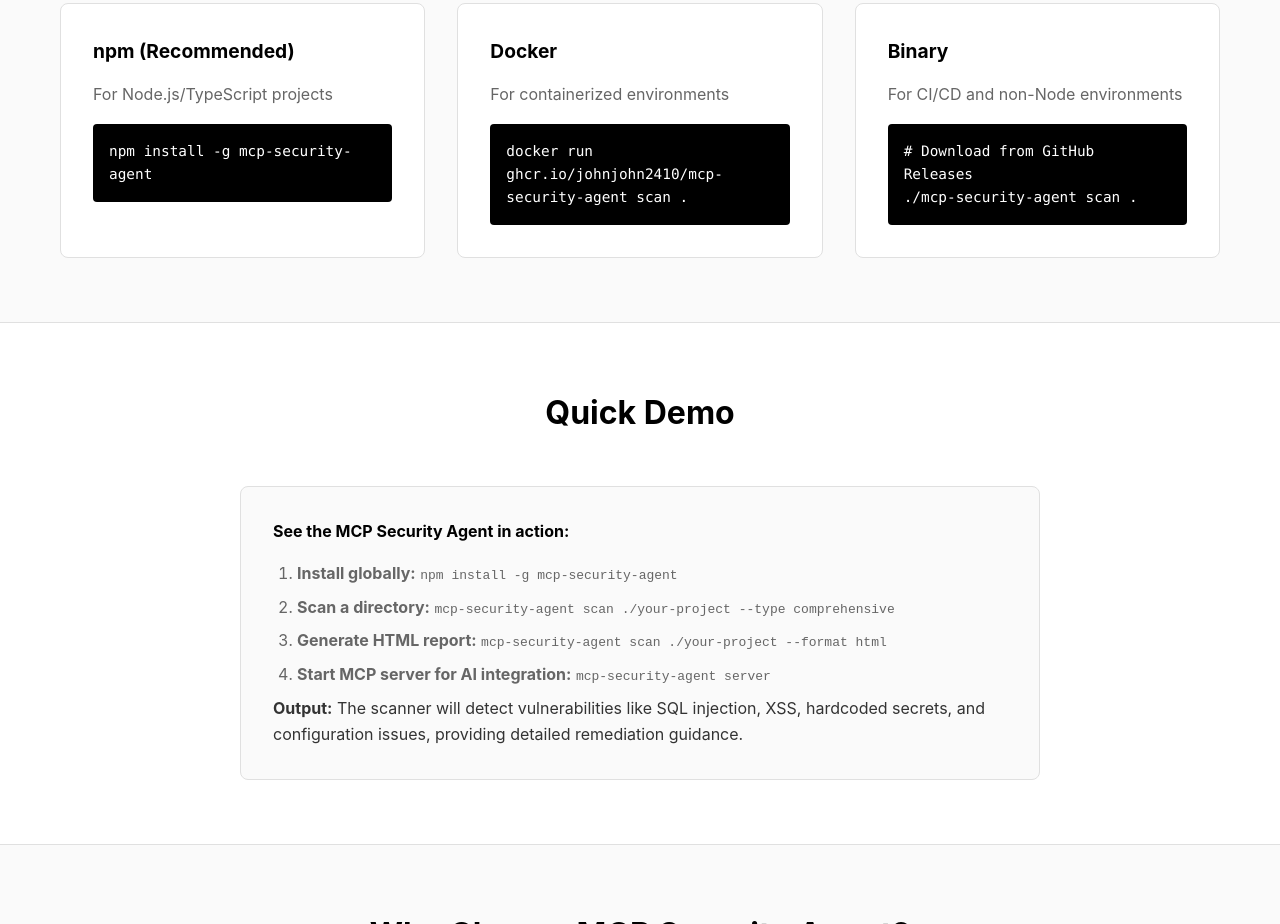
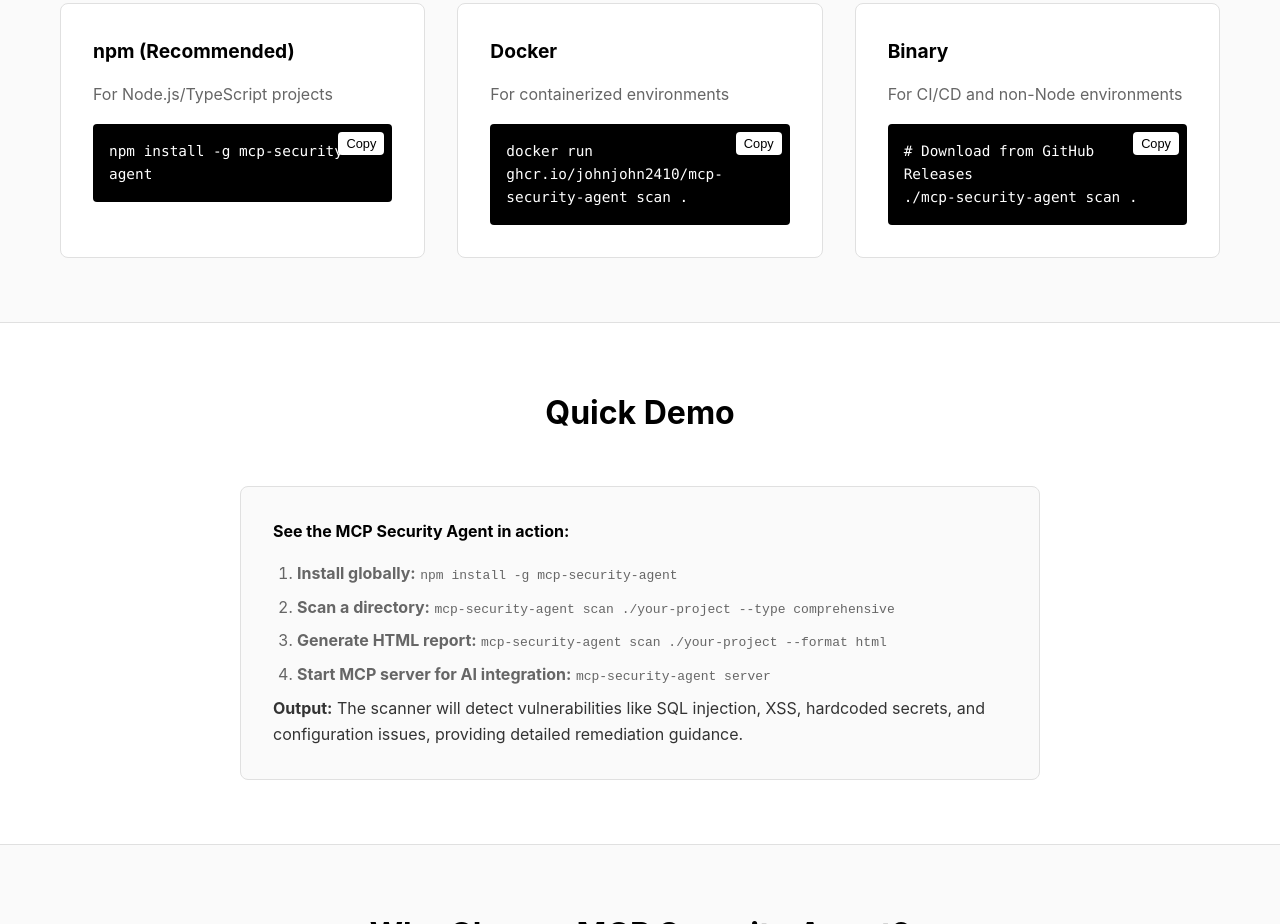
Before and after one commit to johnjohn2410/MCP-Security-Agent, a website: page docs/index.html in a window 1280 px wide. Shown: the part 1140-2064 px from the top of the page. Drawn offline with Linux system fonts and the light colour scheme.

Commit message:
Add last-mile polish: Open Graph meta, copy buttons, GitHub topics, CI/CD integration, trust signals

```diff
--- a/docs/index.html
+++ b/docs/index.html
@@ -4,6 +4,20 @@
     <meta charset="UTF-8">
     <meta name="viewport" content="width=device-width, initial-scale=1.0">
     <title>MCP Security Agent - Intelligent Security Scanner</title>
+
+    <!-- Open Graph / Facebook -->
+    <meta property="og:type" content="website">
+    <meta property="og:url" content="https://johnjohn2410.github.io/MCP-Security-Agent/">
+    <meta property="og:title" content="MCP Security Agent - Intelligent Security Scanner">
+    <meta property="og:description" content="An intelligent, agentic AI security scanner built on the Model Context Protocol (MCP) that actively scans for vulnerabilities and provides automated security analysis.">
+    <meta property="og:image" content="https://johnjohn2410.github.io/MCP-Security-Agent/og-image.png">
+
+    <!-- Twitter -->
+    <meta property="twitter:card" content="summary_large_image">
+    <meta property="twitter:url" content="https://johnjohn2410.github.io/MCP-Security-Agent/">
+    <meta property="twitter:title" content="MCP Security Agent - Intelligent Security Scanner">
+    <meta property="twitter:description" content="An intelligent, agentic AI security scanner built on the Model Context Protocol (MCP) that actively scans for vulnerabilities and provides automated security analysis.">
+    <meta property="twitter:image" content="https://johnjohn2410.github.io/MCP-Security-Agent/og-image.png">
     <style>
         * {
             margin: 0;
@@ -197,6 +211,30 @@
             font-family: 'Monaco', 'Menlo', 'Ubuntu Mono', monospace;
             font-size: 0.9rem;
             overflow-x: auto;
+            position: relative;
+        }
+
+        .copy-button {
+            position: absolute;
+            top: 0.5rem;
+            right: 0.5rem;
+            background-color: #ffffff;
+            color: #000000;
+            border: none;
+            border-radius: 4px;
+            padding: 0.25rem 0.5rem;
+            font-size: 0.8rem;
+            cursor: pointer;
+            transition: background-color 0.2s ease;
+        }
+
+        .copy-button:hover {
+            background-color: #f0f0f0;
+        }
+
+        .copy-button.copied {
+            background-color: #28a745;
+            color: #ffffff;
         }
 
         /* Demo */
@@ -371,6 +409,26 @@
             }
         }
     </style>
+    <script>
+        function copyToClipboard(text) {
+            navigator.clipboard.writeText(text).then(function() {
+                // Find the button that was clicked
+                const buttons = document.querySelectorAll('.copy-button');
+                buttons.forEach(button => {
+                    if (button.textContent === 'Copy') {
+                        button.textContent = 'Copied!';
+                        button.classList.add('copied');
+                        setTimeout(() => {
+                            button.textContent = 'Copy';
+                            button.classList.remove('copied');
+                        }, 2000);
+                    }
+                });
+            }).catch(function(err) {
+                console.error('Could not copy text: ', err);
+            });
+        }
+    </script>
 </head>
 <body>
     <header>
@@ -422,17 +480,26 @@
                 <div class="install-method">
                     <h4>npm (Recommended)</h4>
                     <p>For Node.js/TypeScript projects</p>
-                    <div class="code-block">npm install -g mcp-security-agent</div>
+                    <div class="code-block">
+                        npm install -g mcp-security-agent
+                        <button class="copy-button" onclick="copyToClipboard('npm install -g mcp-security-agent')">Copy</button>
+                    </div>
                 </div>
                 <div class="install-method">
                     <h4>Docker</h4>
                     <p>For containerized environments</p>
-                    <div class="code-block">docker run ghcr.io/johnjohn2410/mcp-security-agent scan .</div>
+                    <div class="code-block">
+                        docker run ghcr.io/johnjohn2410/mcp-security-agent scan .
+                        <button class="copy-button" onclick="copyToClipboard('docker run ghcr.io/johnjohn2410/mcp-security-agent scan .')">Copy</button>
+                    </div>
                 </div>
                 <div class="install-method">
                     <h4>Binary</h4>
                     <p>For CI/CD and non-Node environments</p>
-                    <div class="code-block"># Download from GitHub Releases<br>./mcp-security-agent scan .</div>
+                    <div class="code-block">
+                        # Download from GitHub Releases<br>./mcp-security-agent scan .
+                        <button class="copy-button" onclick="copyToClipboard('./mcp-security-agent scan .')">Copy</button>
+                    </div>
                 </div>
             </div>
         </div>
```
Also changed, not shown: README.md.
